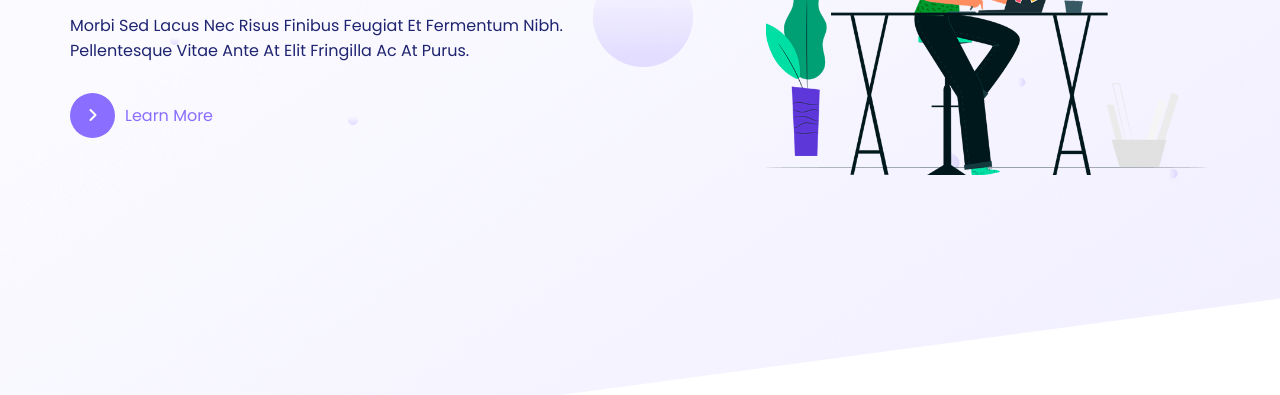
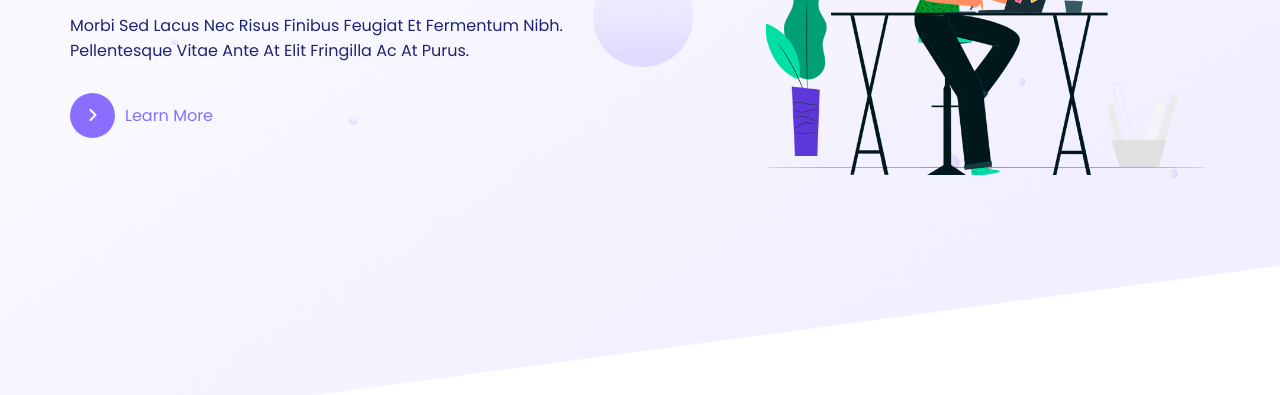
Before and after one commit to abdurnourtanim/samar-app, a React app: page / in a window 1280 px wide. Shown: the part 405-800 px from the top of the page. Built offline with nearby package versions, Linux system fonts and the light colour scheme.

Commit message:
something change

```diff
--- a/src/components/Banner.js
+++ b/src/components/Banner.js
@@ -1,7 +1,6 @@
 import React from "react";
 import img1 from "../assets/img/banner-bg-1.png";
 import img2 from "../assets/img/banner-bg-2.png";
-import img5 from "../assets/img/banner-bg.png";
 import img3 from "../assets/img/illustration-1.png";
 import img4 from "../assets/img/illustration-2.png";
 import classes from "../style/Banner.module.css";
@@ -9,11 +8,7 @@ import classes from "../style/Banner.module.css";
 const Banner = () => {
   return (
     <>
-      <section
-        id="home"
-        className={classes.banner__content}
-        style={{ background: `url(${img5})` }}
-      >
+      <section id="home" className={classes.banner__content}>
         <div className="container">
           <div className={classes.banner__inner}>
             <div className={classes.img1}>
--- a/src/style/Banner.module.css
+++ b/src/style/Banner.module.css
@@ -1,6 +1,6 @@
 /* Banner css start */
 .banner__content {
-  /* background-image: url("../image/banner-bg.png"); */
+  background-image: url("../assets/img/banner-bg.png");
   background-position: center;
   background-repeat: no-repeat;
   background-size: cover;
```
Also changed, not shown: src/assets/img/services-slide/eight.png (deleted), src/assets/img/services-slide/five.png (deleted), src/assets/img/services-slide/four.png (deleted), src/assets/img/services-slide/nine.png (deleted), src/assets/img/services-slide/one.png (deleted), src/assets/img/services-slide/seven.png (deleted), src/assets/img/services-slide/six.png (deleted), src/assets/img/services-slide/three.png (deleted), src/assets/img/services-slide/two.png (deleted).
